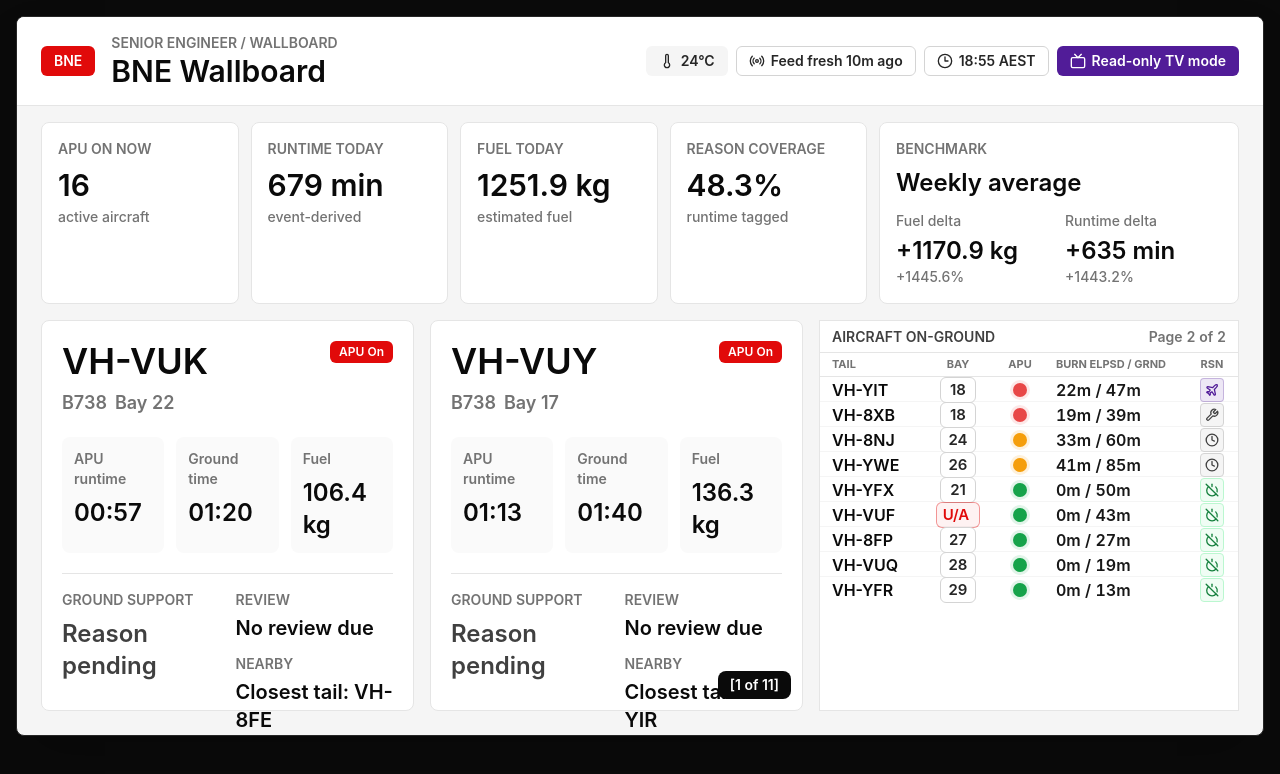
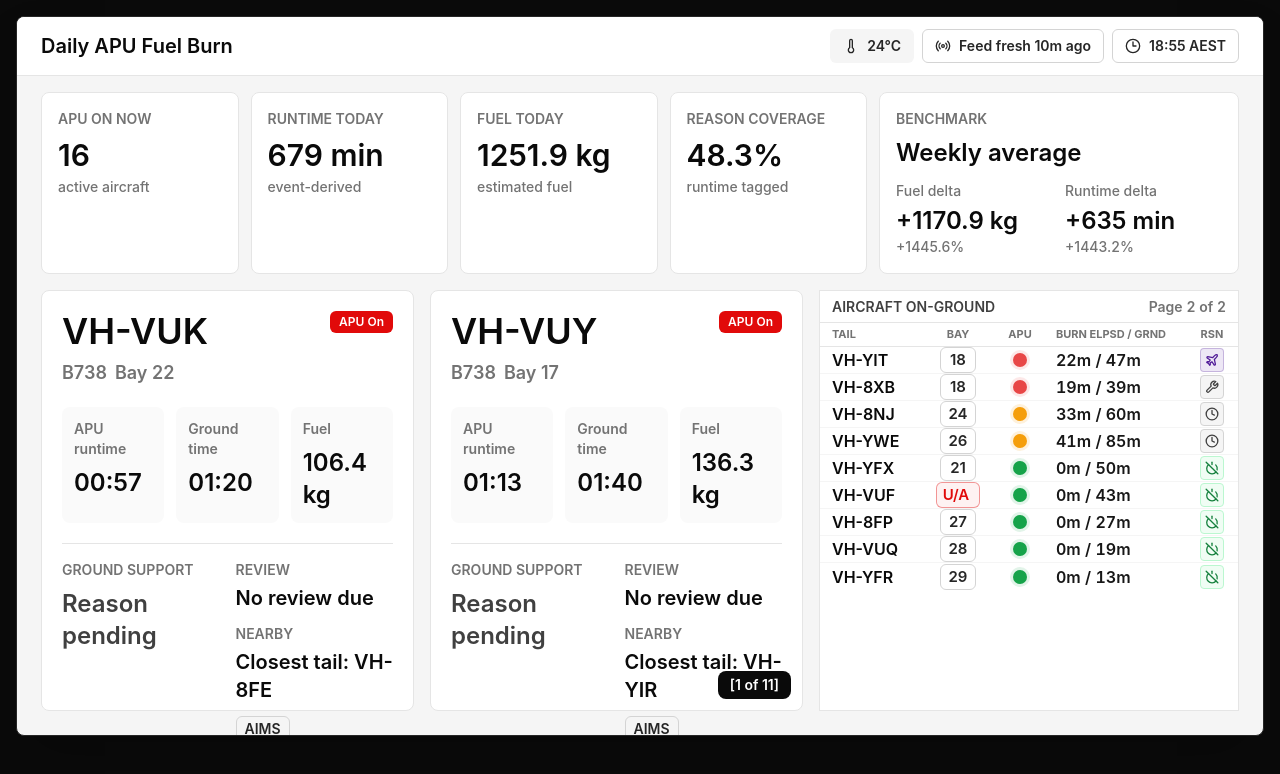
Before and after one commit to ben-dowden/APU-Alerting-Dashboard, a Next.js app: page /senior/bne/wallboard in a window 1280 px wide. Shown: the top 774 px of the page. Built offline with nearby package versions, Linux system fonts and the light colour scheme.

Commit message:
feat-quiet-wallboard-navbar

```diff
--- a/components/wallboard/senior-wallboard-layout.tsx
+++ b/components/wallboard/senior-wallboard-layout.tsx
@@ -65,7 +65,6 @@ export function SeniorWallboardLayout() {
       <div className="mx-auto flex aspect-video max-h-[calc(100vh-2rem)] min-h-[720px] w-full max-w-[1600px] flex-col overflow-hidden rounded-product border border-neutral-800 bg-neutral-100 text-neutral-950 shadow-2xl">
         <WallboardCommandBar
           localTimeLabel={formatBneLocalTime(board.nowIso)}
-          port={board.port}
           sourceFreshnessLabel={sourceFreshnessLabel(board)}
           temperatureLabel={`${board.weather?.temperatureC ?? "--"}°C`}
         />
--- a/components/wallboard/wallboard-command-bar.tsx
+++ b/components/wallboard/wallboard-command-bar.tsx
@@ -1,52 +1,36 @@
-import { Clock3, Radio, Thermometer, Tv } from "lucide-react";
+import { Clock3, Radio, Thermometer } from "lucide-react";
 
 import { Badge } from "@/components/ui/badge";
 
 type WallboardCommandBarProps = {
-  port: string;
   temperatureLabel: string;
   sourceFreshnessLabel: string;
   localTimeLabel: string;
 };
 
 export function WallboardCommandBar({
-  port,
   temperatureLabel,
   sourceFreshnessLabel,
   localTimeLabel,
 }: WallboardCommandBarProps) {
   return (
-    <header className="flex items-center justify-between gap-5 border-b border-neutral-200 bg-white px-6 py-4">
-      <div className="flex min-w-0 items-center gap-4">
-        <Badge variant="red" className="px-3 py-1 text-sm">
-          {port}
-        </Badge>
-        <div className="min-w-0">
-          <p className="text-sm font-semibold uppercase tracking-normal text-neutral-500">
-            Senior Engineer / Wallboard
-          </p>
-          <h1 className="text-3xl font-semibold tracking-normal text-neutral-950">
-            BNE Wallboard
-          </h1>
-        </div>
-      </div>
+    <header className="flex items-center justify-between gap-4 border-b border-neutral-200 bg-white px-6 py-3">
+      <h1 className="min-w-0 truncate text-xl font-semibold tracking-normal text-neutral-950">
+        Daily APU Fuel Burn
+      </h1>
 
       <div className="flex shrink-0 flex-wrap items-center justify-end gap-2">
-        <Badge variant="secondary" className="gap-1.5 px-3 py-1 text-sm">
+        <Badge variant="secondary" className="gap-2 px-3 py-1.5 text-sm">
           <Thermometer aria-hidden="true" className="size-4" data-icon />
           {temperatureLabel}
         </Badge>
-        <Badge variant="outline" className="gap-1.5 px-3 py-1 text-sm">
+        <Badge variant="outline" className="gap-2 px-3 py-1.5 text-sm">
           <Radio aria-hidden="true" className="size-4" data-icon />
           {sourceFreshnessLabel}
         </Badge>
-        <Badge variant="neutral" className="gap-1.5 px-3 py-1 text-sm">
+        <Badge variant="neutral" className="gap-2 px-3 py-1.5 text-sm">
           <Clock3 aria-hidden="true" className="size-4" data-icon />
           {localTimeLabel}
-        </Badge>
-        <Badge variant="purple" className="gap-1.5 px-3 py-1 text-sm">
-          <Tv aria-hidden="true" className="size-4" data-icon />
-          Read-only TV mode
         </Badge>
       </div>
     </header>
```
